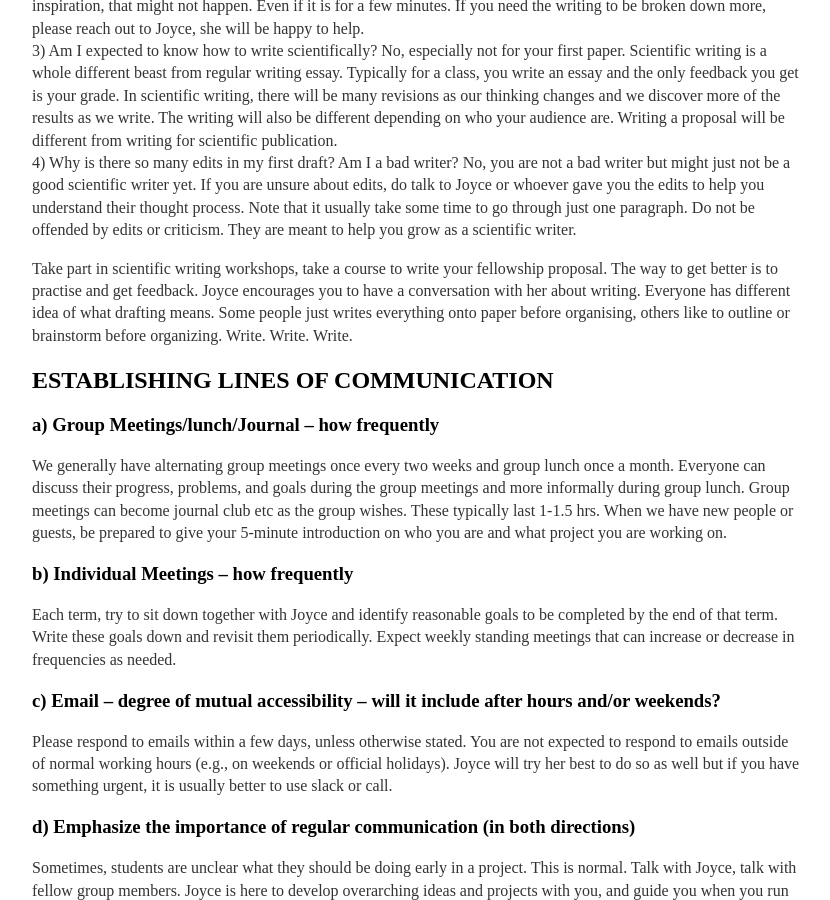
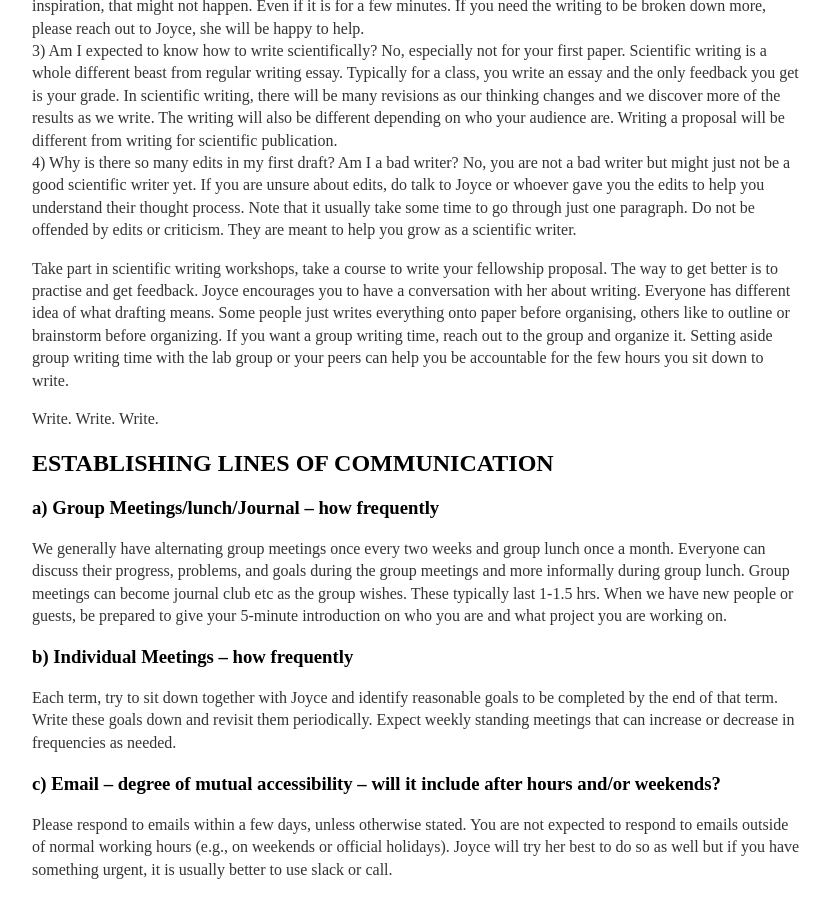
Before and after one commit to joycesim/joycesim.github.io, a Jekyll site: the page built from GroupVision/index.md, in a window 1280 px wide and 900 px high, scrolled down 4182 px. Shown: the whole window, without its empty margins (224-1054 px from the left). Built offline with Jekyll 4.4.1, drawn with Linux system fonts in a browser that asks for light colours.

Commit message:
Update writing section in group vision

```diff
--- a/GroupVision/index.md
+++ b/GroupVision/index.md
@@ -133,7 +133,9 @@ Students often have these questions when it comes to writing:
 3) Am I expected to know how to write scientifically? No, especially not for your first paper. Scientific writing is a whole different beast from regular writing essay. Typically for a class, you write an essay and the only feedback you get is your grade. In scientific writing, there will be many revisions as our thinking changes and we discover more of the results as we write. The writing will also be different depending on who your audience are. Writing a proposal will be different from writing for scientific publication.
 4) Why is there so many edits in my first draft? Am I a bad writer? No, you are not a bad writer but might just not be a good scientific writer yet. If you are unsure about edits, do talk to Joyce or whoever gave you the edits to help you understand their thought process. Note that it usually take some time to go through just one paragraph. Do not be offended by edits or criticism. They are meant to help you grow as a scientific writer.
 
-Take part in scientific writing workshops, take a course to write your fellowship proposal. The way to get better is to practise and get feedback. Joyce encourages you to have a conversation with her about writing. Everyone has different idea of what drafting means. Some people just writes everything onto paper before organising, others like to outline or brainstorm before organizing. Write. Write. Write.
+Take part in scientific writing workshops, take a course to write your fellowship proposal. The way to get better is to practise and get feedback. Joyce encourages you to have a conversation with her about writing. Everyone has different idea of what drafting means. Some people just writes everything onto paper before organising, others like to outline or brainstorm before organizing. If you want a group writing time, reach out to the group and organize it. Setting aside group writing time with the lab group or your peers can help you be accountable for the few hours you sit down to write.
+
+Write. Write. Write.
 
 ## ESTABLISHING LINES OF COMMUNICATION
 
```
